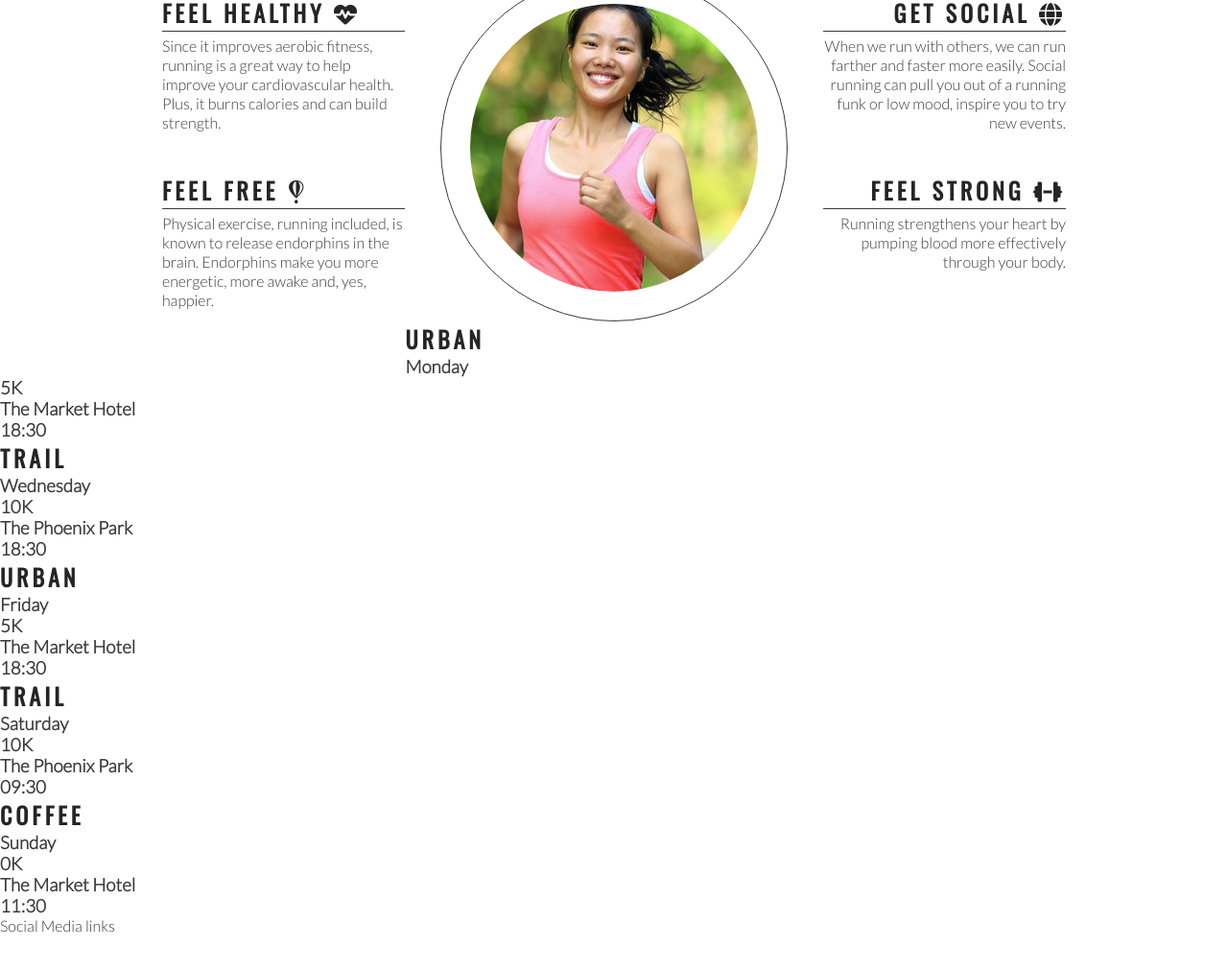
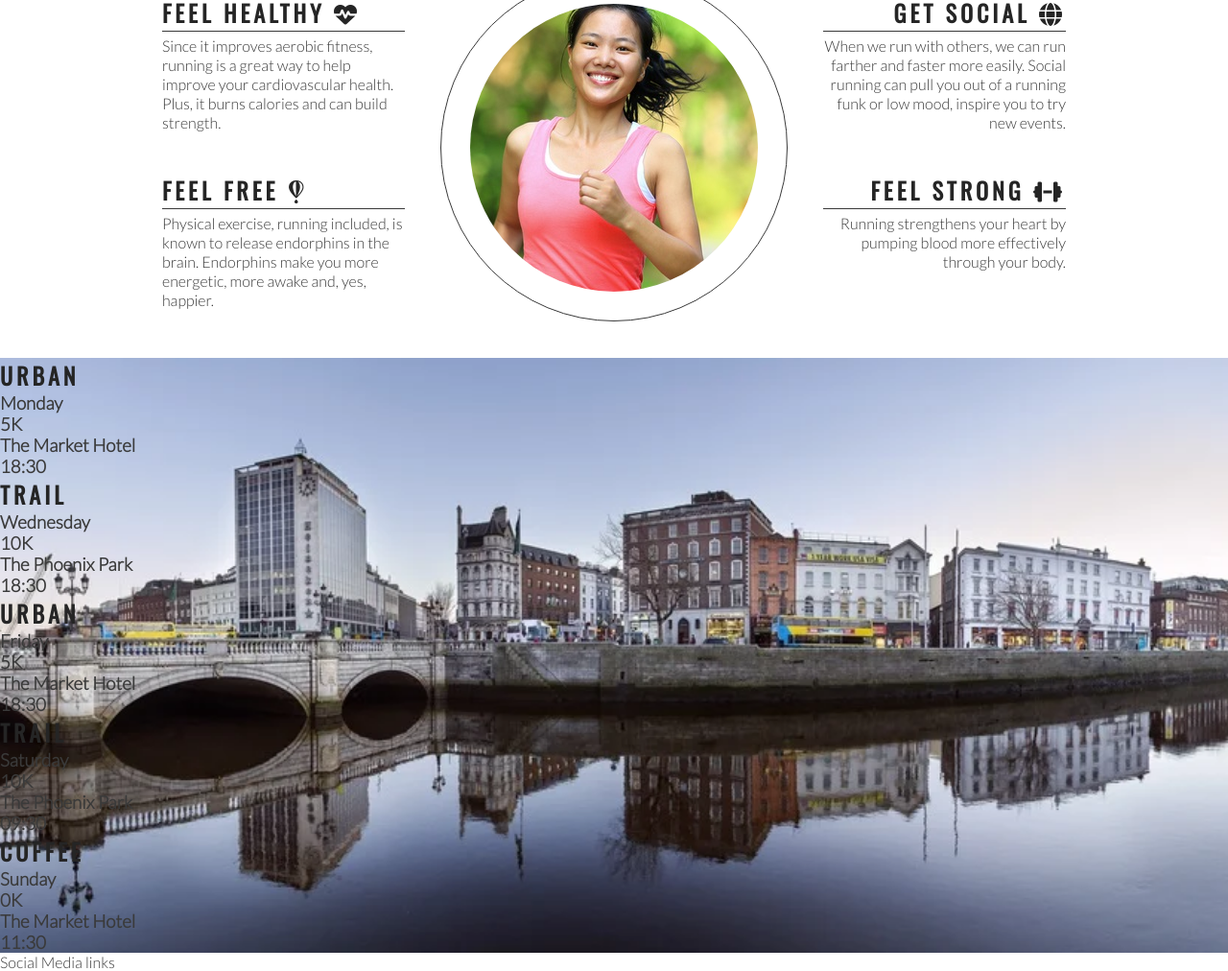
Before and after one commit to matiasconsiglio/Love-Running, a plain HTML site: page index.html in a window 1280 px wide. Shown: the part 808-1820 px from the top of the page at 96% size. Before the commit the page ends 1782 px from the top, so only its background shows below. Drawn offline with nearby package versions, Linux system fonts and the light colour scheme.

Commit message:
Add background image

```diff
--- a/assets/css/style.css
+++ b/assets/css/style.css
@@ -178,3 +178,14 @@ hr {
     height: 100%; /*needs to have a height if not the image will not show*/
     border-radius: 50%;
 }
+
+/*event times*/
+
+#times{
+    background-image: url(../images/dublin-city.webp);
+    background-repeat: no-repeat;
+    background-size: cover;
+    background-position: center;
+    width: 100%;
+    overflow:hidden;
+}
--- a/index.html
+++ b/index.html
@@ -82,7 +82,7 @@
         </div>
     </section>
 
-    <section>
+    <section id="times">
         <div>
             <h2>Urban</h2>
             <h3>Monday</h3><!--"h3*4 tab"will create 4 h3 -->
```
Also changed, not shown: assets/images/dublin-city.webp (added).
